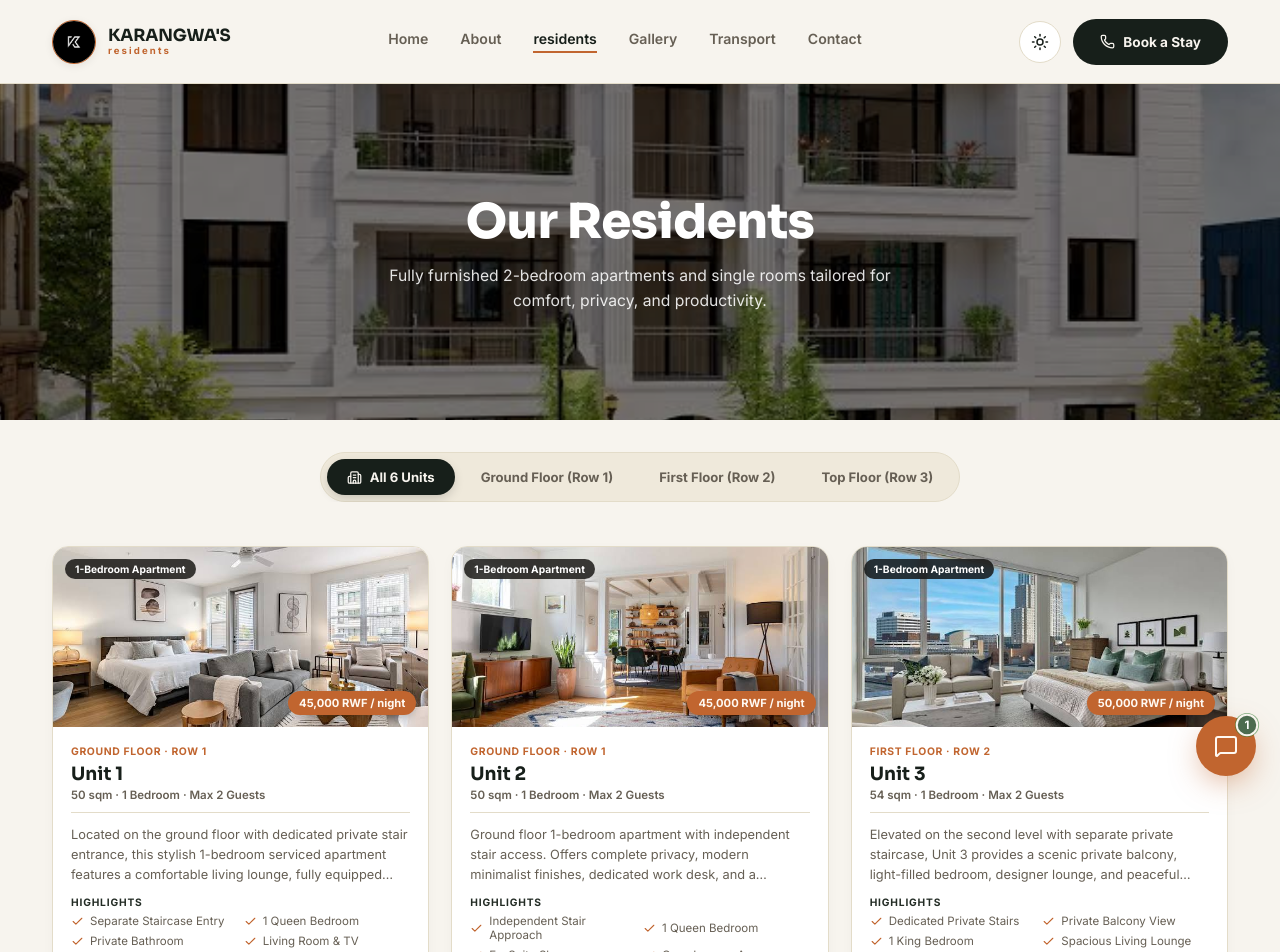
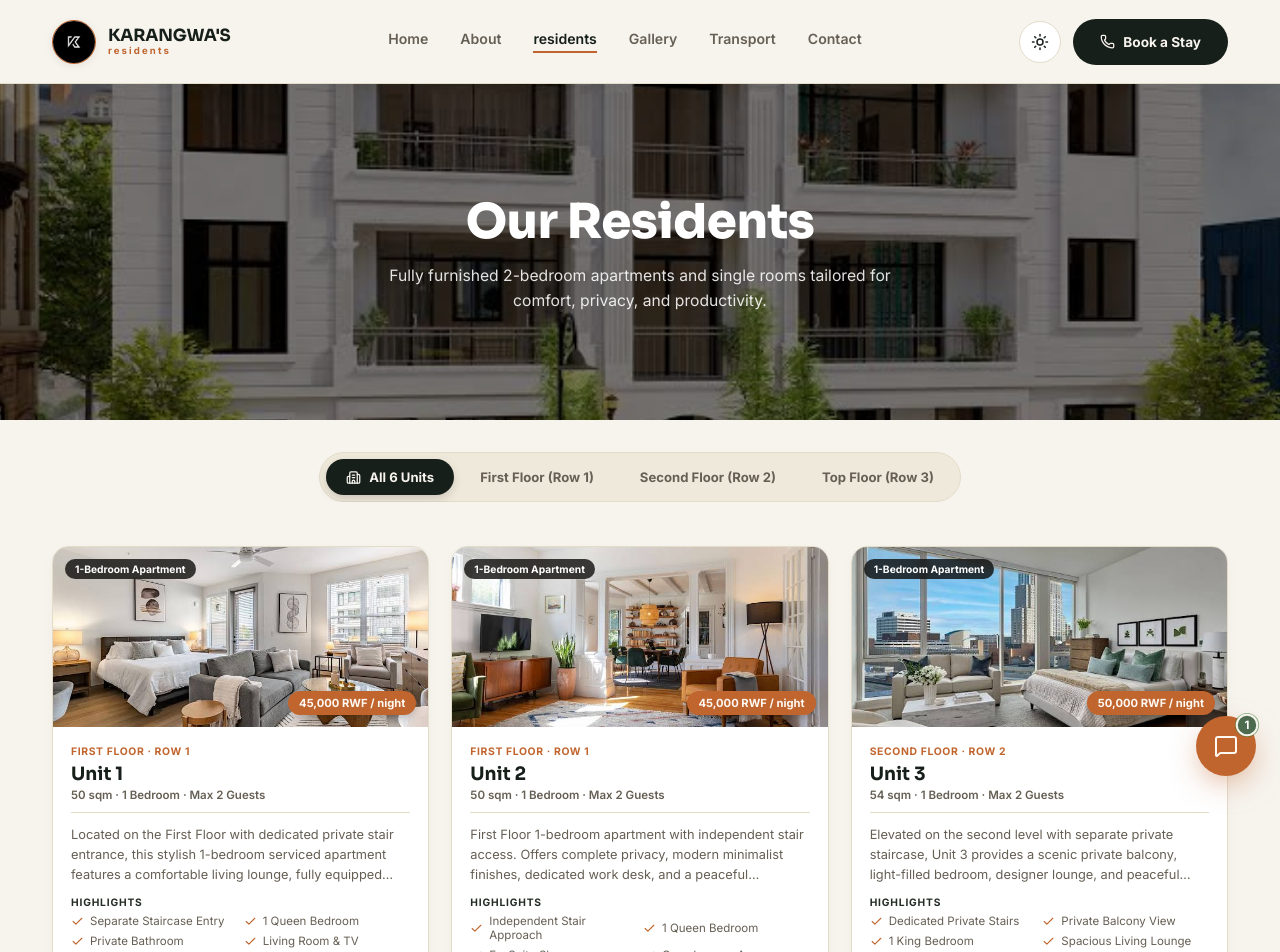
Before and after one commit to Hirwa5/K-residents, a Next.js app: page /residents in a window 1280 px wide. Shown: the top 952 px of the page. Built offline with nearby package versions, Linux system fonts and the light colour scheme.

Commit message:
chore: Editing residents page

```diff
--- a/src/components/residents/ResidentsCatalog.tsx
+++ b/src/components/residents/ResidentsCatalog.tsx
@@ -39,14 +39,14 @@ export function ResidentsCatalog() {
             className={filter === 'row-1' ? 'active' : ''}
             onClick={() => setFilter('row-1')}
           >
-            Ground Floor (Row 1)
+            First Floor (Row 1)
           </button>
           <button
             type="button"
             className={filter === 'row-2' ? 'active' : ''}
             onClick={() => setFilter('row-2')}
           >
-            First Floor (Row 2)
+            Second Floor (Row 2)
           </button>
           <button
             type="button"
--- a/src/data/residences.ts
+++ b/src/data/residences.ts
@@ -24,12 +24,12 @@ export const residences: ResidenceUnit[] = [
     title: "Unit 1",
     category: "apartment",
     typeTag: "1-Bedroom Apartment",
-    tier: "Ground Floor · Row 1",
+    tier: "First Floor · Row 1",
     priceRwf: 45000,
     priceDisplay: "45,000 RWF / night",
     sizeSqm: 50,
     capacity: 2,
-    description: "Located on the ground floor with dedicated private stair entrance, this stylish 1-bedroom serviced apartment features a comfortable living lounge, fully equipped kitchen, high-speed fiber Wi-Fi, and effortless garden access.",
+    description: "Located on the First Floor with dedicated private stair entrance, this stylish 1-bedroom serviced apartment features a comfortable living lounge, fully equipped kitchen, high-speed fiber Wi-Fi, and effortless garden access.",
     amenities: [
       "Separate Staircase Entry",
       "1 Queen Bedroom",
@@ -48,12 +48,12 @@ export const residences: ResidenceUnit[] = [
     title: "Unit 2",
     category: "apartment",
     typeTag: "1-Bedroom Apartment",
-    tier: "Ground Floor · Row 1",
+    tier: "First Floor · Row 1",
     priceRwf: 45000,
     priceDisplay: "45,000 RWF / night",
     sizeSqm: 50,
     capacity: 2,
-    description: "Ground floor 1-bedroom apartment with independent stair access. Offers complete privacy, modern minimalist finishes, dedicated work desk, and a peaceful ambiance for business or leisure stays.",
+    description: "First Floor 1-bedroom apartment with independent stair access. Offers complete privacy, modern minimalist finishes, dedicated work desk, and a peaceful ambiance for business or leisure stays.",
     amenities: [
       "Independent Stair Approach",
       "1 Queen Bedroom",
@@ -72,7 +72,7 @@ export const residences: ResidenceUnit[] = [
     title: "Unit 3",
     category: "apartment",
     typeTag: "1-Bedroom Apartment",
-    tier: "First Floor · Row 2",
+    tier: "Second Floor · Row 2",
     priceRwf: 50000,
     priceDisplay: "50,000 RWF / night",
     sizeSqm: 54,
@@ -96,7 +96,7 @@ export const residences: ResidenceUnit[] = [
     title: "Unit 4",
     category: "apartment",
     typeTag: "1-Bedroom Apartment",
-    tier: "First Floor · Row 2",
+    tier: "Second Floor · Row 2",
     priceRwf: 50000,
     priceDisplay: "50,000 RWF / night",
     sizeSqm: 54,
```
